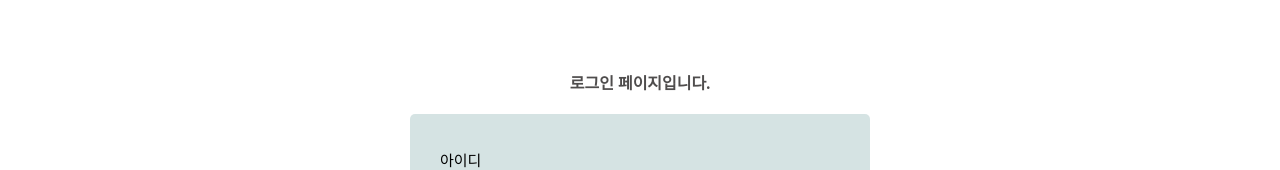
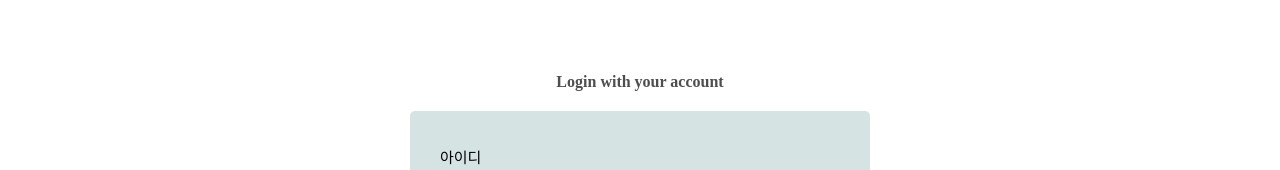
Before and after one commit to CENTRAL-HACKERTON-H1/fitmap_frontend, a React (Vite) app in the folder fitmap/: page /login in a window 1280 px wide. Shown: the part 147-317 px from the top of the page. Built offline with nearby package versions, Linux system fonts and the light colour scheme.

Commit message:
로그인 수정

```diff
--- a/fitmap/src/Routes/Login.jsx
+++ b/fitmap/src/Routes/Login.jsx
@@ -55,7 +55,7 @@ const Login = () => {
   return (
     <MainContainer>
       <SignUpContainer>
-        <TitleContainer>로그인 페이지입니다.</TitleContainer>
+        <TitleContainer>Login with your account</TitleContainer>
         <ContentContainer>
           <InputTitle>아이디</InputTitle>
 
```
